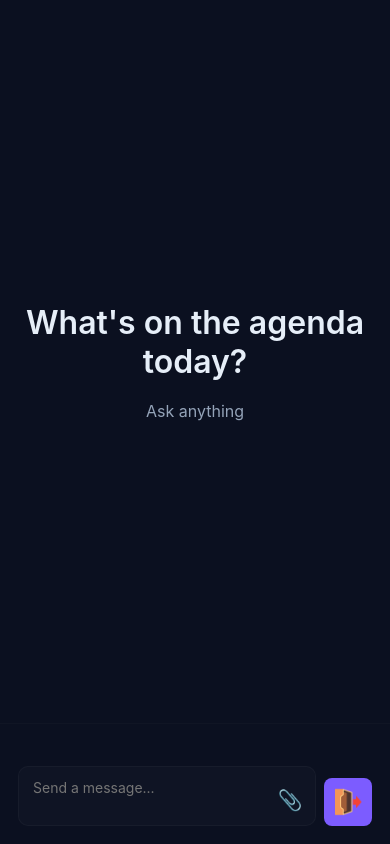
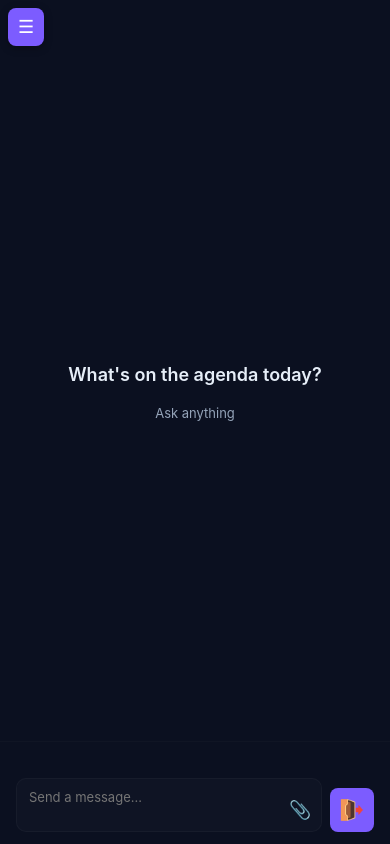
Before and after one commit to iwgrjwyehe27-boop/chatgpt, a Flask app: page / in a window 390 px wide. Run offline with Flask 3, Linux system fonts and the light colour scheme.

Commit message:
Add responsive design and mobile navigation to the website for all devices
Implement responsive design with multiple breakpoints, a mobile menu, and touch-friendly elements across the application.

Replit-Commit-Author: Agent
Replit-Commit-Session-Id: bd05f6de-872f-43c3-b320-892d96ec6941
Replit-Commit-Checkpoint-Type: intermediate_checkpoint
Replit-Commit-Event-Id: f213eed8-197e-4c45-a928-c80158d957bd
Replit-Commit-Screenshot-Url: https://storage.googleapis.com/screenshot-production-us-central1/748e5dff-9f11-4285-b6ef-c6e6d5140e0d/bd05f6de-872f-43c3-b320-892d96ec6941/1fCXFK0

```diff
--- a/templates/index.html
+++ b/templates/index.html
@@ -113,12 +113,69 @@
         .modal-btn.cancel{background:rgba(255,255,255,0.05);color:var(--muted)}
         .modal-btn.cancel:hover{background:rgba(255,255,255,0.1);color:var(--text)}
 
-        @media (max-width:900px){.sidebar{width:0;padding:0;border:none}.main-inner{padding:16px}}
+        /* Mobile menu button */
+        .mobile-menu-btn{display:none;position:fixed;top:12px;left:12px;z-index:1001;background:var(--accent);color:white;border:none;border-radius:8px;padding:10px 12px;cursor:pointer;font-size:20px;transition:all 0.2s ease;box-shadow:0 2px 8px rgba(0,0,0,0.3)}
+        .mobile-menu-btn:hover{background:rgba(124,92,255,0.8);transform:scale(1.05)}
+        .mobile-menu-btn:active{transform:scale(0.95)}
+
+        /* Responsive styles for tablets and phones */
+        @media (max-width:900px){
+            .mobile-menu-btn{display:block}
+            .sidebar{position:fixed;left:-100%;top:0;height:100vh;width:280px;z-index:1000;transition:left 0.3s ease;box-shadow:2px 0 10px rgba(0,0,0,0.5)}
+            .sidebar.open{left:0}
+            .main-inner{padding:16px;padding-top:60px}
+            .hero-title{font-size:24px;padding:0 20px}
+            .hero-subtitle{font-size:14px}
+            .message.user .content,.message.assistant .content{max-width:85%}
+            .input-wrapper{padding:0 8px}
+            .modal-content{width:95%;padding:20px}
+            .chat-item-actions{display:flex!important}
+            .chat-item{padding-right:4px}
+        }
+
+        @media (max-width:600px){
+            .mobile-menu-btn{top:8px;left:8px;padding:8px 10px;font-size:18px}
+            .sidebar{width:260px}
+            .main-inner{padding:12px;padding-top:55px}
+            .hero-title{font-size:20px;padding:0 16px}
+            .hero-subtitle{font-size:13px}
+            .message.user .content,.message.assistant .content{max-width:90%;font-size:14px;padding:10px 14px}
+            .input-section{padding:12px 8px}
+            .input-form textarea{font-size:14px;min-height:44px;padding:10px 12px;padding-right:45px}
+            .input-form button{width:44px;height:44px;font-size:20px}
+            .input-form .img-btn{width:36px;height:36px;font-size:18px;right:4px;bottom:4px}
+            .message-image{max-width:250px;max-height:250px}
+            .brand{font-size:13px}
+            .new-chat-btn{font-size:12px;padding:9px}
+            .sidebar-label{font-size:10px}
+            .chat-item{font-size:12px;padding:9px}
+            .user-profile{font-size:12px}
+            .user-avatar{width:28px;height:28px;font-size:11px}
+        }
+
+        @media (max-width:400px){
+            .hero-title{font-size:18px}
+            .message.user .content,.message.assistant .content{max-width:95%;font-size:13px;padding:8px 12px}
+            .message-image{max-width:200px;max-height:200px}
+            .input-form textarea{font-size:13px;min-height:42px}
+        }
+
+        /* Overlay for mobile sidebar */
+        .sidebar-overlay{display:none;position:fixed;top:0;left:0;width:100%;height:100%;background:rgba(0,0,0,0.5);z-index:999;transition:opacity 0.3s ease}
+        .sidebar-overlay.active{display:block;animation:fadeIn 0.3s ease}
+
+        /* Always show chat actions on touch devices (regardless of screen size) */
+        @media (hover: none) and (pointer: coarse){
+            .chat-item-actions{display:flex!important}
+            .chat-item{padding-right:4px}
+        }
     </style>
 </head>
 <body>
+    <button class="mobile-menu-btn" id="mobileMenuBtn">☰</button>
+    <div class="sidebar-overlay" id="sidebarOverlay"></div>
     <div class="app" id="app">
-        <aside class="sidebar">
+        <aside class="sidebar" id="sidebar">
             <div class="brand">ChatGPT</div>
             <button class="new-chat-btn" id="newChatBtn">+ New chat</button>
 
@@ -534,6 +591,50 @@
             }
         });
 
+        // Mobile menu functionality
+        const mobileMenuBtn = document.getElementById('mobileMenuBtn');
+        const sidebar = document.getElementById('sidebar');
+        const sidebarOverlay = document.getElementById('sidebarOverlay');
+
+        function toggleMobileMenu() {
+            sidebar.classList.toggle('open');
+            sidebarOverlay.classList.toggle('active');
+        }
+
+        function closeMobileMenu() {
+            sidebar.classList.remove('open');
+            sidebarOverlay.classList.remove('active');
+        }
+
+        mobileMenuBtn.addEventListener('click', toggleMobileMenu);
+        sidebarOverlay.addEventListener('click', closeMobileMenu);
+
+        // Close mobile menu when clicking on a chat item
+        document.getElementById('chatList').addEventListener('click', (e) => {
+            if (e.target.classList.contains('chat-item-title')) {
+                setTimeout(closeMobileMenu, 100);
+            }
+        });
+
+        // Close mobile menu when clicking new chat button
+        document.getElementById('newChatBtn').addEventListener('click', () => {
+            setTimeout(closeMobileMenu, 100);
+        });
+
+        // Detect device type and log for analytics (optional)
+        function detectDevice() {
+            const width = window.innerWidth;
+            if (width <= 600) return 'mobile';
+            if (width <= 900) return 'tablet';
+            return 'desktop';
+        }
+
+        // Update on resize
+        window.addEventListener('resize', () => {
+            const device = detectDevice();
+            // You can use this for analytics or conditional features if needed
+        });
+
         loadUserData();
     </script>
 </body>
```
Also changed, not shown: replit.md (+8 -0 lines), 1 other file.
